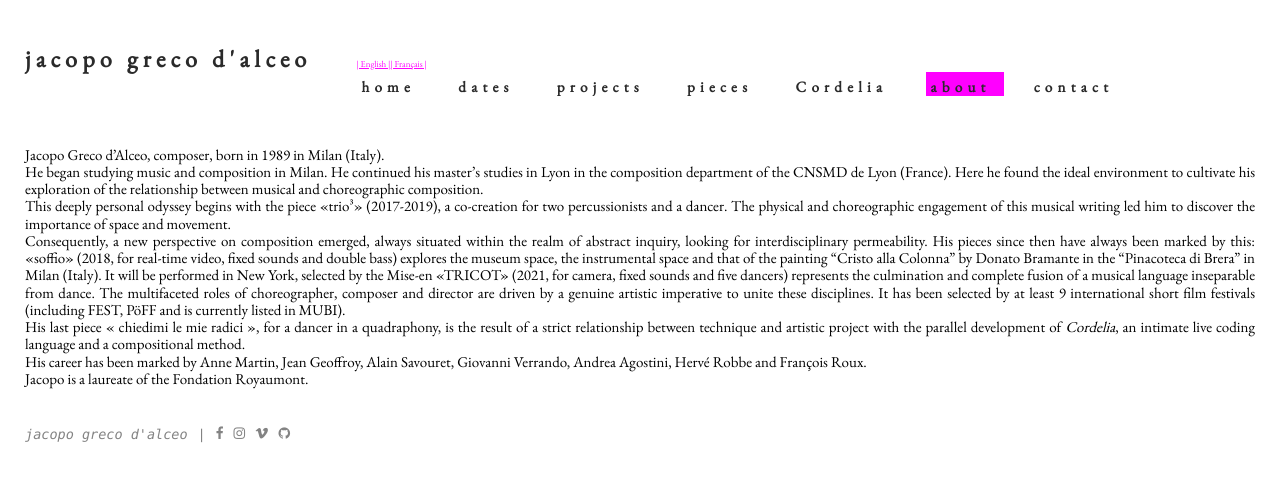
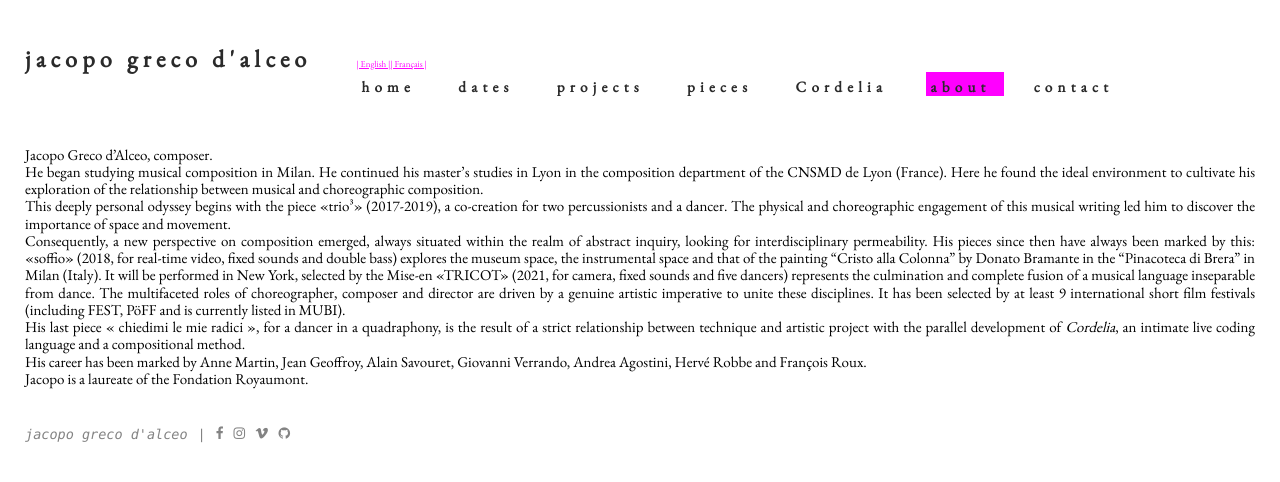
Before and after one commit to jacopogrecodalceo/jacopogrecodalceo.github.io, a Jekyll site: the page built from content/_en/about.md, in a window 1280 px wide. Shown: the top 482 px of the page. Built offline with Jekyll 4.4.1, drawn with Linux system fonts in a browser that asks for light colours.

Commit message:
update en bio

```diff
--- a/content/_en/about.md
+++ b/content/_en/about.md
@@ -2,8 +2,8 @@
 title: about
 ---
 
-Jacopo Greco d'Alceo, composer, born in 1989 in Milan (Italy).<br>
-He began studying music and composition in Milan. He continued his master's studies in Lyon in the composition department of the CNSMD de Lyon (France). Here he found the ideal environment to cultivate his exploration of the relationship between musical and choreographic composition.<br>
+Jacopo Greco d'Alceo, composer.<br>
+He began studying musical composition in Milan. He continued his master's studies in Lyon in the composition department of the CNSMD de Lyon (France). Here he found the ideal environment to cultivate his exploration of the relationship between musical and choreographic composition.<br>
 This deeply personal odyssey begins with the piece «trio³» (2017-2019), a co-creation for two percussionists and a dancer. The physical and choreographic engagement of this musical writing led him to discover the importance of space and movement.<br>
 Consequently, a new perspective on composition emerged, always situated within the realm of abstract inquiry, looking for interdisciplinary permeability. His pieces since then have always been marked by this: «soffio» (2018, for real-time video, fixed sounds and double bass) explores the museum space, the instrumental space and that of the painting "Cristo alla Colonna" by Donato Bramante in the "Pinacoteca di Brera" in Milan (Italy). It will be performed in New York, selected by the Mise-en «TRICOT» (2021, for camera, fixed sounds and five dancers) represents the culmination and complete fusion of a musical language inseparable from dance. The multifaceted roles of choreographer, composer and director are driven by a genuine artistic imperative to unite these disciplines. It has been selected by at least 9 international short film festivals (including FEST, PöFF and is currently listed in MUBI).<br>His last piece « chiedimi le mie radici », for a dancer in a quadraphony, is the result of a strict relationship between technique and artistic project with the parallel development of *Cordelia*, an intimate live coding language and a compositional method. <br>His career has been marked by Anne Martin, Jean Geoffroy, Alain Savouret, Giovanni Verrando, Andrea Agostini, Hervé Robbe and François Roux.<br>
 Jacopo is a laureate of the Fondation Royaumont.<br>
```
